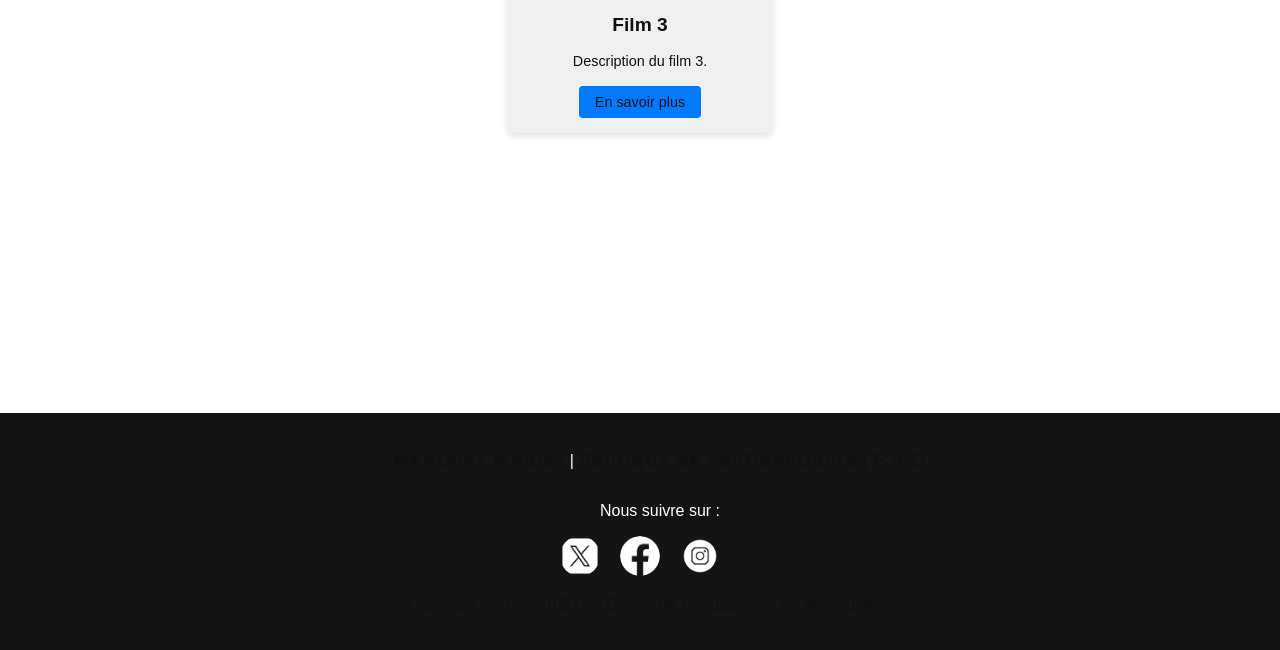
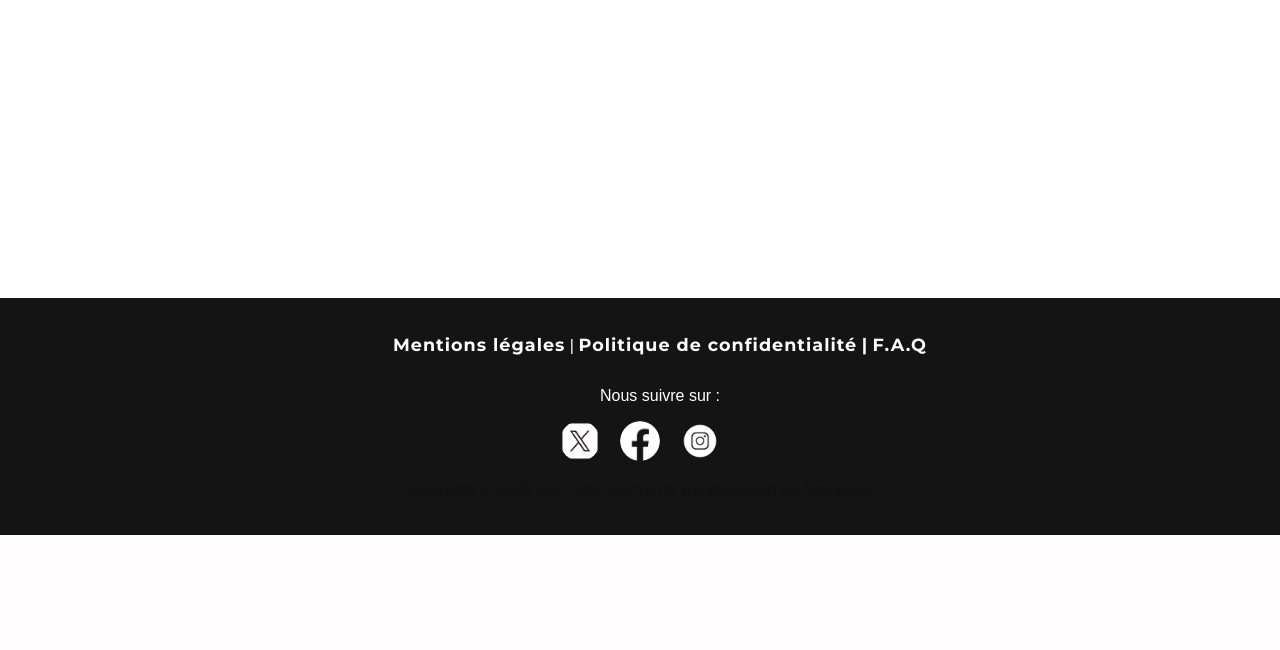
Before and after one commit to Aienova/ABC-projet, a PHP site: page /abc-project/ in a window 1280 px wide. Shown: the part 1372-2022 px from the top of the page. After the commit the page ends 1907 px from the top, so only its background shows below. Run offline with PHP 8.4, Linux system fonts and the light colour scheme; some libraries are stand-ins or nearby versions.

Commit message:
eudes vfinal

```diff
--- a/a-propos.php
+++ b/a-propos.php
@@ -78,9 +78,9 @@
 
                 <div class="user-card">
                     <div class="cercle">
-                        <img src="media\user.png" alt="">
+                        <img src="media\team\iliyana.png" alt="">
                     </div>
-                    <h2>Prénom</h2>
+                    <h2>Iliyana</h2>
                 </div>
 
             </div>
--- a/index.php
+++ b/index.php
@@ -1,6 +1,3 @@
-
-
-
 <?php
 
 $pageTitle = "AIE TV - Accueil";
@@ -12,31 +9,8 @@ include "header.php" ?>
         <section id="news">
             <h2>Nos dernières sorties</h2>
 
-        <div class="cards-container">
-            <div class="card">
-                    <label class="heart-toggle">
-                        <input type="checkbox" />
-                        <i class="fa-regular fa-heart"></i>
-                    </label>
-                <div class="premium-badge">Premium</div>
-                <img src="./media/film-1.jpg" alt="Film 1">
-                <h3>Mufasa : Roi Lion</h3>
-                <p>Description du film 1.</p>
-                <a href="./film/1">En savoir plus</a>
-            </div>
-            <div class="card">
-                <img src="/media/thunderbolt.webp" alt="Film 2">
-                <h3>Film 2</h3>
-                <p>Description du film 2.</p>
-                <a href="./film/2">En savoir plus</a>
-            </div>
-            <div class="card">
-                <div class="premium-badge">Premium</div>
-                <img src="/media/" alt="Film 3">
-                <h3>Film 3</h3>
-                <p>Description du film 3.</p>
-                <a href="./film/3">En savoir plus</a>
-            </div>
+        <div class="info-container">
+            <p>Découvrez notre catalogue exceptionnel de plus de <strong>5000 films du moment</strong> à voir en streaming ! Plongez dans un univers cinématographique sans limites avec les dernières sorties, les grands classiques et les pépites du cinéma mondial. Que vous soyez amateur d'action, de romance, de science-fiction, de thriller ou de documentaires, notre plateforme vous offre un accès illimité à une bibliothèque de films constamment mise à jour. Profitez d'une expérience de streaming haute qualité et laissez-vous emporter par les histoires les plus captivantes du cinéma contemporain.</p>
         </div>
 
 
--- a/mentions-legales.php
+++ b/mentions-legales.php
@@ -67,6 +67,6 @@
         </div>
 
     </section>
-
+</main>
 
 <?php include "footer.php"; ?>
--- a/script/displayFilmDetails.js
+++ b/script/displayFilmDetails.js
@@ -51,7 +51,7 @@ function displayFilmDetails(filmData) {
 
     // Image avec fallback
     const imageUrl = filmData.id
-        ? `http://localhost/abc-project/aie-tv/media/film-${filmData.id}.jpg`
+        ? `http://localhost/abc-project/aie-tv/media/cover/${filmData.image}.jpg`
         : 'http://localhost/abc-project/aie-tv/media/default-film.jpg';
     imageElement.src = imageUrl;
     imageElement.alt = filmData.titre || 'Image du film';
@@ -67,7 +67,7 @@ function displayFilmDetails(filmData) {
     }
 
     // Ajouter le badge premium si le film est premium
-    if (filmData.premium || filmData.is_premium || filmData.type === 'premium') {
+    if (filmData.is_premium==true) {
         const premiumBadge = document.createElement('div');
         premiumBadge.className = 'premium-badge';
         premiumBadge.textContent = 'Premium';
--- a/styles/footer.css
+++ b/styles/footer.css
@@ -1,10 +1,19 @@
 footer {
     background-color: #151414;
-    color: white;
+            color: white!important;
     padding: 20px;
     text-align: center;
 }
 
+footer a{
+    color: white!important;
+    text-decoration: none;
+}
+
+
+footer a:hover {
+    color: gold!important;
+}
 .social {
     display: flex;
     justify-content: center;
```
Also changed, not shown: media/team/Iliyana.png (added).
